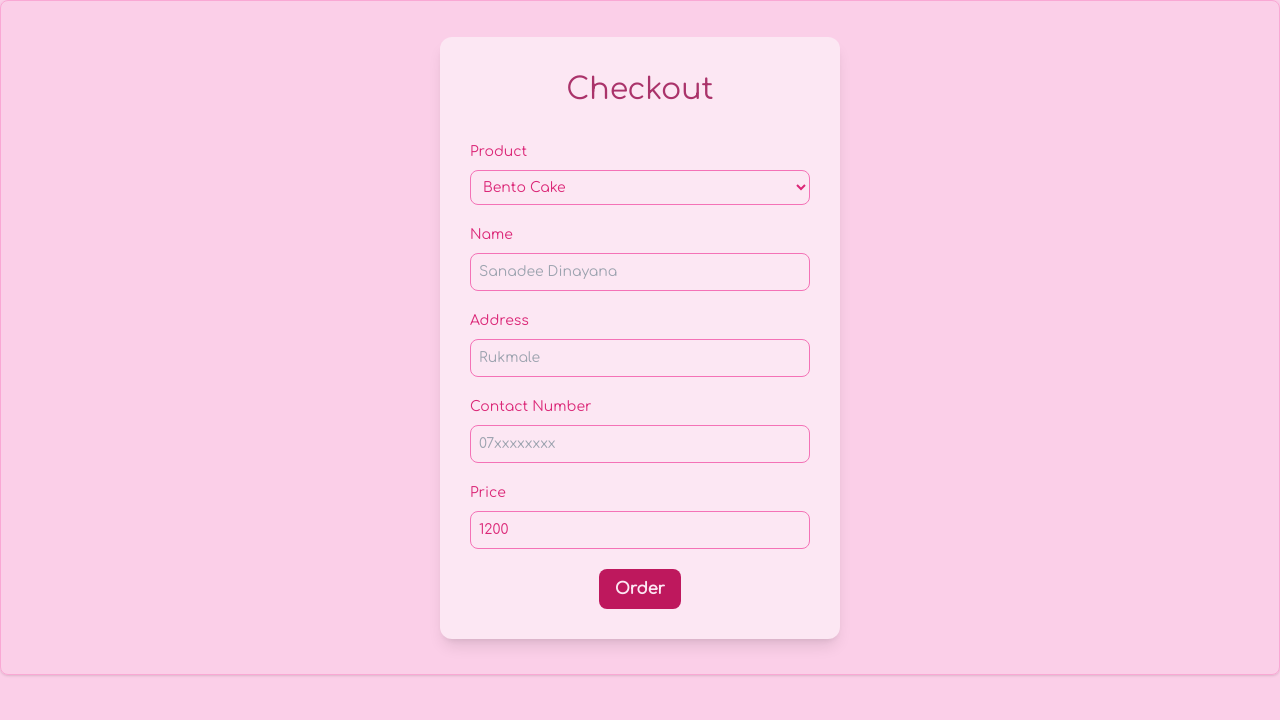
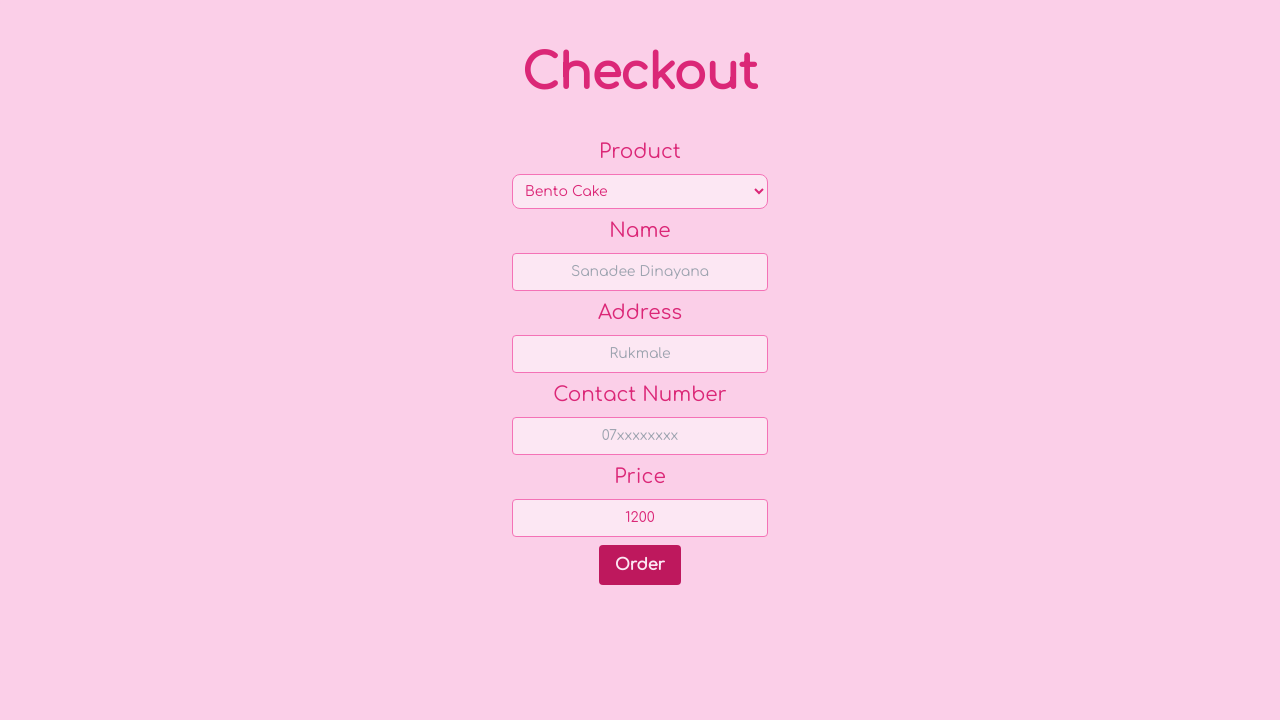
Before and after one commit to libresoul/rosemary, a PHP site: page /checkout.php in a window 1280 px wide. Shown: the part 80-800 px from the top of the page. Run offline with PHP 8.4, Linux system fonts and the light colour scheme; data comes from the database, SQL or seed files in the repository; style sheets or scripts are compiled from the project's sources.

Commit message:
style(checkout.php): fixes styling inconsistencies

```diff
--- a/checkout.php
+++ b/checkout.php
@@ -4,13 +4,12 @@ include_once 'includes/header.inc.php';
 include_once 'includes/functions.inc.php';
 ?>
 
-<div class="h-[--dont-overflow] flex justify-center items-center border border-pink-300 rounded-lg shadow">
-    <div class="bg-pink-100 w-[400px] p-[30px] rounded-[12px] shadow-lg font-comfortaa">
-        <h2 class="text-center text-[30px] mb-[30px] text-[#AA336A]">Checkout</h2>
-
-        <form action="payment_handler.php" method="post" class="max-w-sm mx-auto space-y-5">
+<div class="h-[--dont-overflow] flex items-center justify-center bg-pink-200 rounded">
+    <div class="p-10 transition-transform w-xl text-center rounded">
+        <h1 class="text-pink-600 text-5xl font-bold">Checkout</h1>
+        <form action="payment_handler.php" method="post" class="m-10">
             <div>
-                <label class="block mb-2 text-sm font-medium text-pink-600">Product</label>
+                <label class="block m-2 text-xl font-medium text-pink-600">Product</label>
                 <select name="product" class="w-full p-2 text-sm text-pink-600 bg-pink-100 border border-pink-400 rounded-lg focus:ring-pink-700 focus:border-pink-700" id="product_select">
                     <?php (isset($_GET['cakeID'])) ? $cakes = fetchCakes(htmlspecialchars($_GET['cakeID'])) : $cakes = fetchCakes() ?>
                     <?php foreach ($cakes as $cake): ?>
@@ -19,24 +18,24 @@ include_once 'includes/functions.inc.php';
                 </select>
             </div>
             <div>
-                <label class="block mb-2 text-sm font-medium text-pink-600">Name</label>
-                <input type="text" class="w-full p-2 text-sm text-pink-600 bg-pink-100 border border-pink-400 rounded-lg focus:ring-pink-700 focus:border-pink-700" placeholder="Sanadee Dinayana" name="name" required>
+                <label class="block m-2 text-xl font-medium text-pink-600">Name</label>
+                <input type="text" class="p-2 text-sm text-pink-600 bg-pink-100 border border-pink-400 rounded text-center w-64" placeholder="Sanadee Dinayana" name="name" required>
             </div>
             <div>
-                <label class="block mb-2 text-sm font-medium text-pink-600">Address</label>
-                <input type="text" class="w-full p-2 text-sm text-pink-600 bg-pink-100 border border-pink-400 rounded-lg focus:ring-pink-700 focus:border-pink-700" placeholder="Rukmale" name="address" required>
+                <label class="block m-2 text-xl font-medium text-pink-600">Address</label>
+                <input type="text" class="p-2 text-sm text-pink-600 bg-pink-100 border border-pink-400 rounded text-center w-64" placeholder="Rukmale" name="address" required>
             </div>
             <div>
-                <label class="block mb-2 text-sm font-medium text-pink-600">Contact Number</label>
-                <input type="text" class="w-full p-2 text-sm text-pink-600 bg-pink-100 border border-pink-400 rounded-lg focus:ring-pink-700 focus:border-pink-700" placeholder="07xxxxxxxx" name="contact_number" required>
+                <label class="block m-2 text-xl font-medium text-pink-600">Contact Number</label>
+                <input type="text" class="p-2 text-sm text-pink-600 bg-pink-100 border border-pink-400 rounded text-center w-64" placeholder="07xxxxxxxx" name="contact_number" required>
             </div>
             <div>
-                <label class="block mb-2 text-sm font-medium text-pink-600">Price</label>
-                <input type="text" class="w-full p-2 text-sm text-pink-600 bg-pink-100 border border-pink-400 rounded-lg focus:ring-pink-700 focus:border-pink-700" placeholder="$$$$" name="price" id="price_display" readonly>
+                <label class="block m-2 text-xl font-medium text-pink-600">Price</label>
+                <input type="text" class="p-2 text-sm text-pink-600 bg-pink-100 border border-pink-400 rounded text-center w-64" placeholder="$$$$" name="price" id="price_display" readonly>
             </div>
             <center>
                 <div class="d-grid gap-2 font-comfortaa">
-                    <button type="submit" class="p-[12px] rounded-[8px] font-bold transition-colors duration-300 text-pink-100 flex items-center px-4 py-2 bg-pink-700 hover:bg-pink-600 focus:ring-4 focus:ring-pink-300">
+                    <button type="submit" class="p-10 font-bold text-pink-100 flex items-center px-4 py-2 bg-pink-700 hover:scale-125 transition-all duration-500 rounded m-2">
                         Order
                     </button>
                 </div>
```
